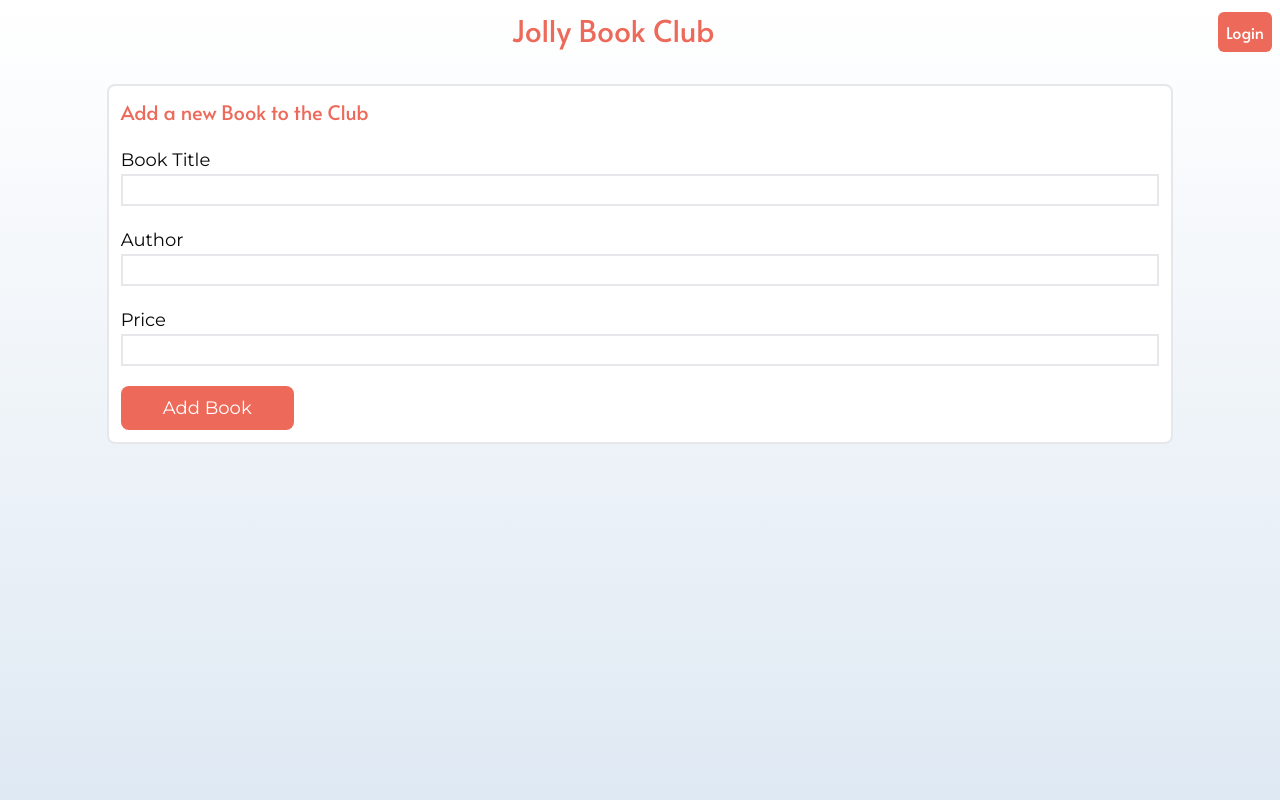
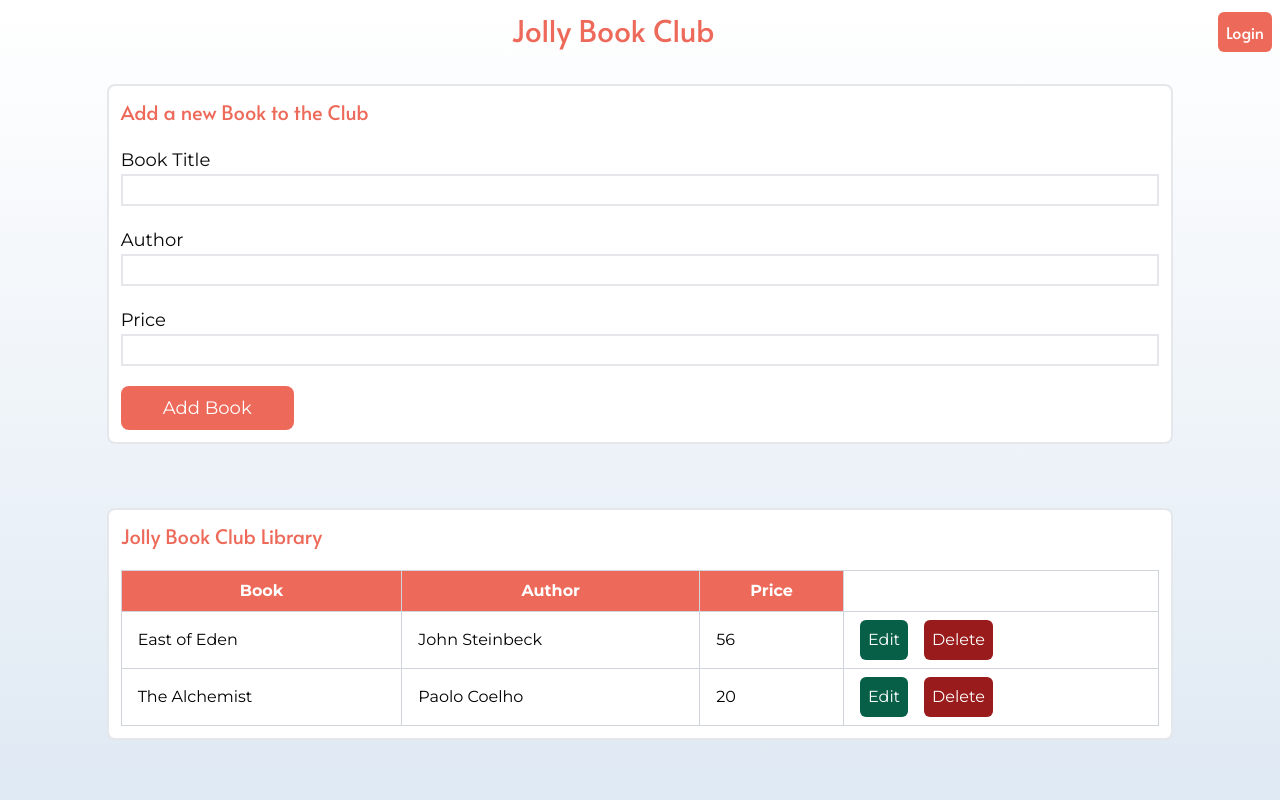
Before and after one commit to SZaidH/Crud-Node-React-App, a React (Vite) app in the folder frontend/: page / in a window 1280 px wide. Built offline with nearby package versions, Linux system fonts and the light colour scheme.

Commit message:
Model separation + Add Book Implementation + Book Library Design

```diff
--- a/frontend/src/components/AddBook.jsx
+++ b/frontend/src/components/AddBook.jsx
@@ -15,6 +15,9 @@ const AddBook = () => {
       //POST to the backend
       const response = await axios.post("http://localhost:3000/create", bData);
       console.log("Response: ", response.data);
+      setBtitle("");
+      setBauthor("");
+      setBprice(0);
     } catch (error) {
       console.error("Error submitting form: ", error);
     }
@@ -37,6 +40,7 @@ const AddBook = () => {
             value={bTitle}
             name="bTitle"
             className="border-2 mb-5"
+            required
             onChange={(e) => setBtitle(e.target.value)}
           />
           <label htmlFor="bAuthor">Author</label>
@@ -46,6 +50,7 @@ const AddBook = () => {
             value={bAuthor}
             name="bAuthor"
             className="border-2 mb-5"
+            required
             onChange={(e) => setBauthor(e.target.value)}
           />
           <label htmlFor="bPrice">Price</label>
@@ -55,6 +60,7 @@ const AddBook = () => {
             value={bPrice}
             name="bPrice"
             className="border-2 mb-5"
+            required
             onChange={(e) => setBprice(e.target.value)}
           />
           <button
--- /dev/null
+++ b/frontend/src/components/BookLibrary.jsx
@@ -0,0 +1,55 @@
+const BookLibrary = () => {
+  return (
+    <div className="flex items-center justify-center ">
+      <div className="border-2 w-10/12 2xl:w-5/12 p-3 my-8 rounded-lg bg-white">
+        <h2 className="font-primary text-xl mb-5 text-primary">
+          Jolly Book Club Library
+        </h2>
+
+        <table className="table-auto w-full border border-gray-300 font-secondary">
+          <thead className="bg-[#ed6a5a] text-white">
+            <tr>
+              <th className="border border-gray-300 px-4 py-2">Book</th>
+              <th className="border border-gray-300 px-4 py-2">Author</th>
+              <th className="border border-gray-300 px-4 py-2">Price</th>
+            </tr>
+          </thead>
+          <tbody>
+            <tr>
+              <td className="border border-gray-300 px-4 py-2">East of Eden</td>
+              <td className="border border-gray-300 px-4 py-2">
+                John Steinbeck
+              </td>
+              <td className="border border-gray-300 px-4 py-2">56</td>
+              <td className="border border-gray-300 px-4 py-2">
+                <button className="bg-emerald-800 p-2 text-white mr-4 rounded-md">
+                  Edit
+                </button>
+                <button className="bg-red-800 p-2 text-white rounded-md">
+                  Delete
+                </button>
+              </td>
+            </tr>
+            <tr>
+              <td className="border border-gray-300 px-4 py-2">
+                The Alchemist
+              </td>
+              <td className="border border-gray-300 px-4 py-2">Paolo Coelho</td>
+              <td className="border border-gray-300 px-4 py-2">20</td>
+              <td className="border border-gray-300 px-4 py-2">
+                <button className="bg-emerald-800 p-2 text-white mr-4 rounded-md">
+                  Edit
+                </button>
+                <button className="bg-red-800 p-2 text-white rounded-md">
+                  Delete
+                </button>
+              </td>
+            </tr>
+          </tbody>
+        </table>
+      </div>
+    </div>
+  );
+};
+
+export default BookLibrary;
--- a/frontend/src/components/BookSection.jsx
+++ b/frontend/src/components/BookSection.jsx
@@ -1,17 +1,19 @@
 import AddBook from "./AddBook";
+import BookLibrary from "./BookLibrary";
 
 const BookSection = () => {
   return (
     <section className="book-section">
       <header className="flex justify-between mt-3 mx-2 font-primary">
         <div className="">{/* Empty space for enabling 3 Column layout */}</div>
-        <h1 className=" text-primary text-3xl">Jolly Book Club</h1>
+        <h2 className=" text-primary text-3xl">Jolly Book Club</h2>
         <button className="bg-[#ed6a5a] p-2 rounded-md text-white ">
           Login
         </button>
       </header>
 
       <AddBook />
+      <BookLibrary />
     </section>
   );
 };
```
